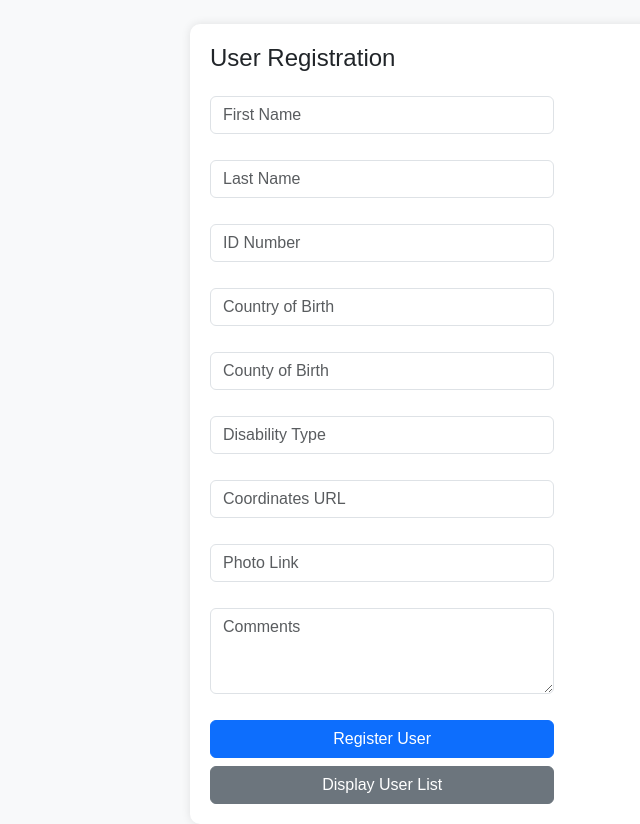
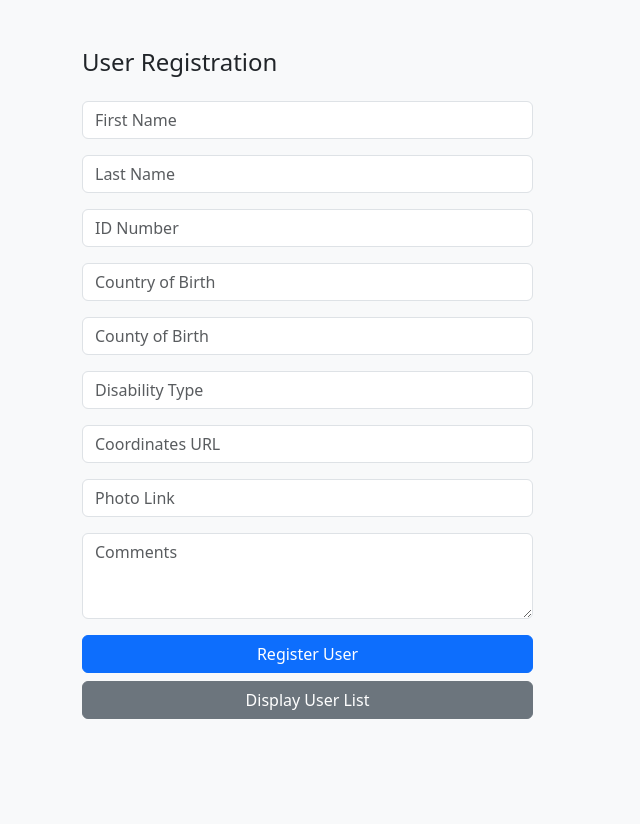
Before and after one commit to BettKev/CareConnect, a plain HTML site: page index.html in a window 1280 px wide. Shown: the whole page, without its empty margins (0-640 px from the left). After the commit the page ends 800 px from the top, so only its background shows below. Drawn offline with nearby package versions, Linux system fonts and the light colour scheme.

Commit message:
commented out link to stylesheet no use for it

```diff
--- a/index.html
+++ b/index.html
@@ -6,7 +6,8 @@
     <title>CRUD App with Bootstrap</title>
     <link href="https://cdn.jsdelivr.net/npm/bootstrap@5.3.2/dist/css/bootstrap.min.css" rel="stylesheet">
     <script src="https://cdn.jsdelivr.net/npm/bootstrap@5.3.2/dist/js/bootstrap.bundle.min.js"></script>
-    <link rel="stylesheet" href="style.css">
+    <!-- <link rel="stylesheet" href="style.css"> -->
+     <!-- Switched to bootstrap      -->
 </head>
 <body class="bg-light">
 
```
